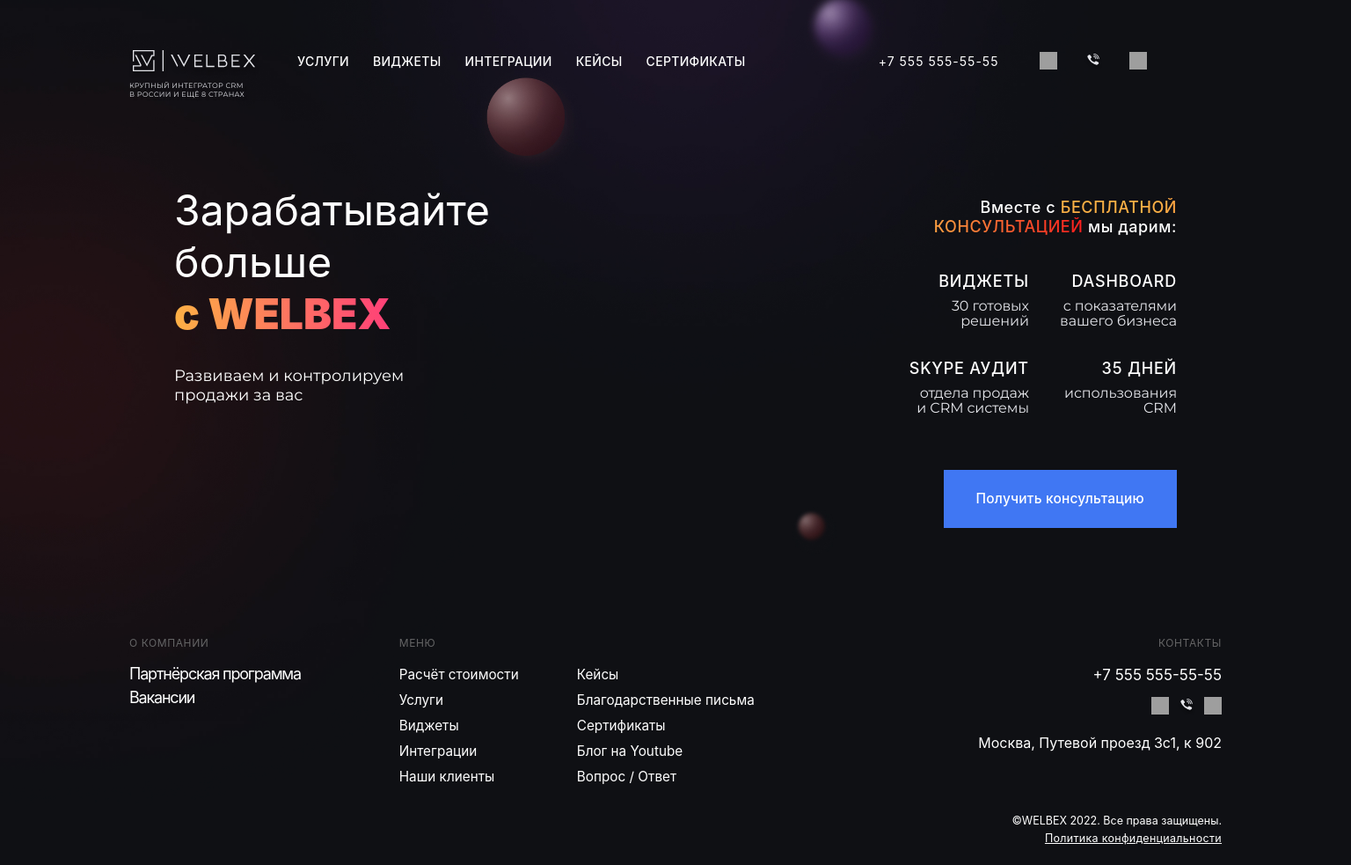
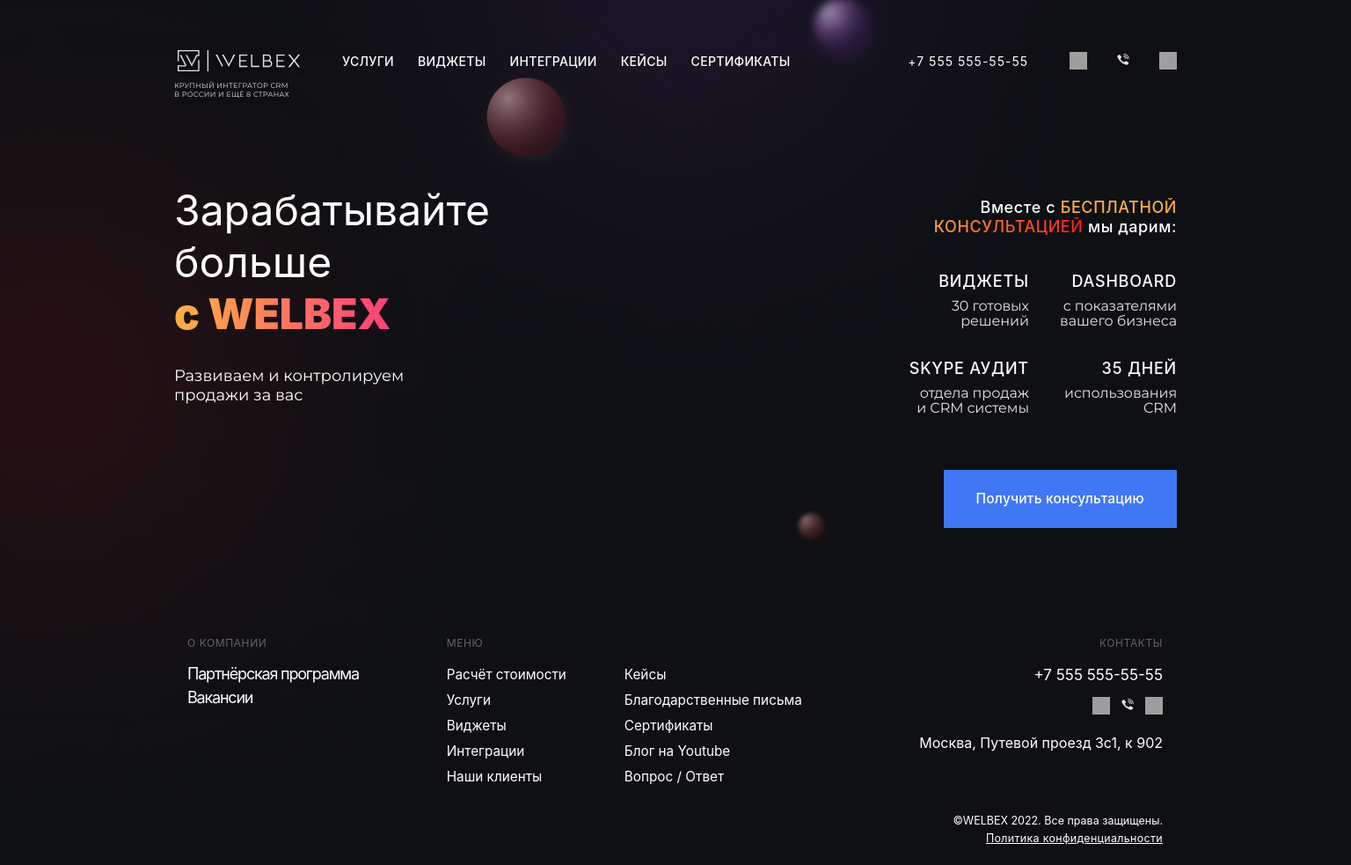
Before and after one commit to Kerono/layout-amo, a React app: page /task-2 in a window 1536 px wide. Shown: the whole page at 88% size. Built offline with nearby package versions, Linux system fonts and the light colour scheme; grey boxes are pictures that could not be loaded; a web font is replaced by a local one.

Commit message:
adjust layout for desktop

```diff
--- a/src/components/Footer/Footer.css
+++ b/src/components/Footer/Footer.css
@@ -73,9 +73,10 @@
 
 @media (min-width : 1440px) {
 	.footer {
-		padding-left: 147px;
-		padding-right: 147px;
+		max-width: 1140px;
 		margin-top: 54px;
+		margin-left: auto;
+		margin-right: auto;
 		display: flex;
 		font-size: 18px;
 		padding-bottom: 20px;
--- a/src/components/Header/Header.css
+++ b/src/components/Header/Header.css
@@ -22,7 +22,9 @@
 
 @media (min-width : 1440px) {
 	.header {
-		padding: 46px 147px 90px;
+		max-width: 1140px;
+		margin: 0 auto;
+		padding: 46px 0 90px;
 		align-items: center;
 		font-size: 14px;
 		justify-content: initial;
@@ -55,7 +57,7 @@
 	.header__contacts {
 		display: flex;
 		align-items: center;
-		margin-left: 10%;
+		margin-left: auto;
 		letter-spacing: 1px;
 	}
 
```
